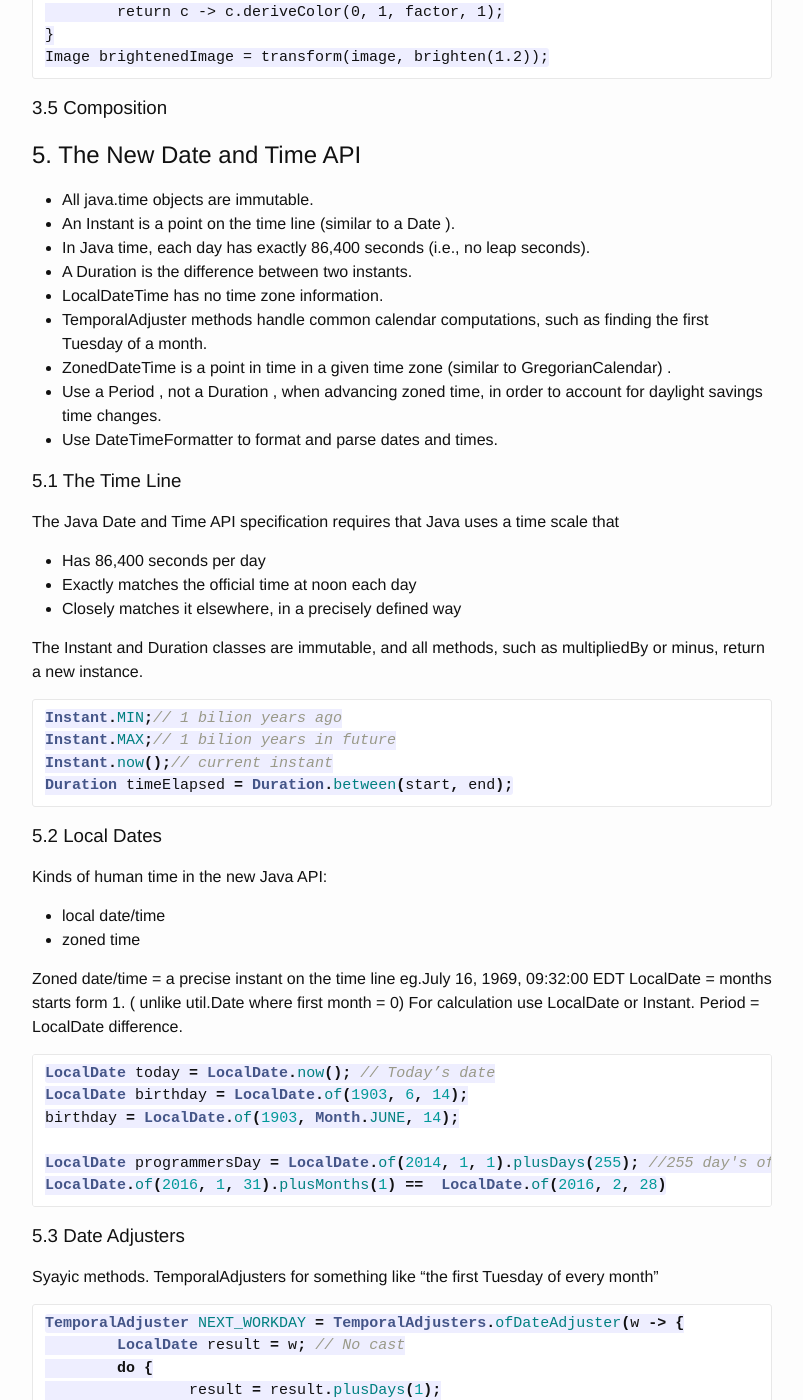
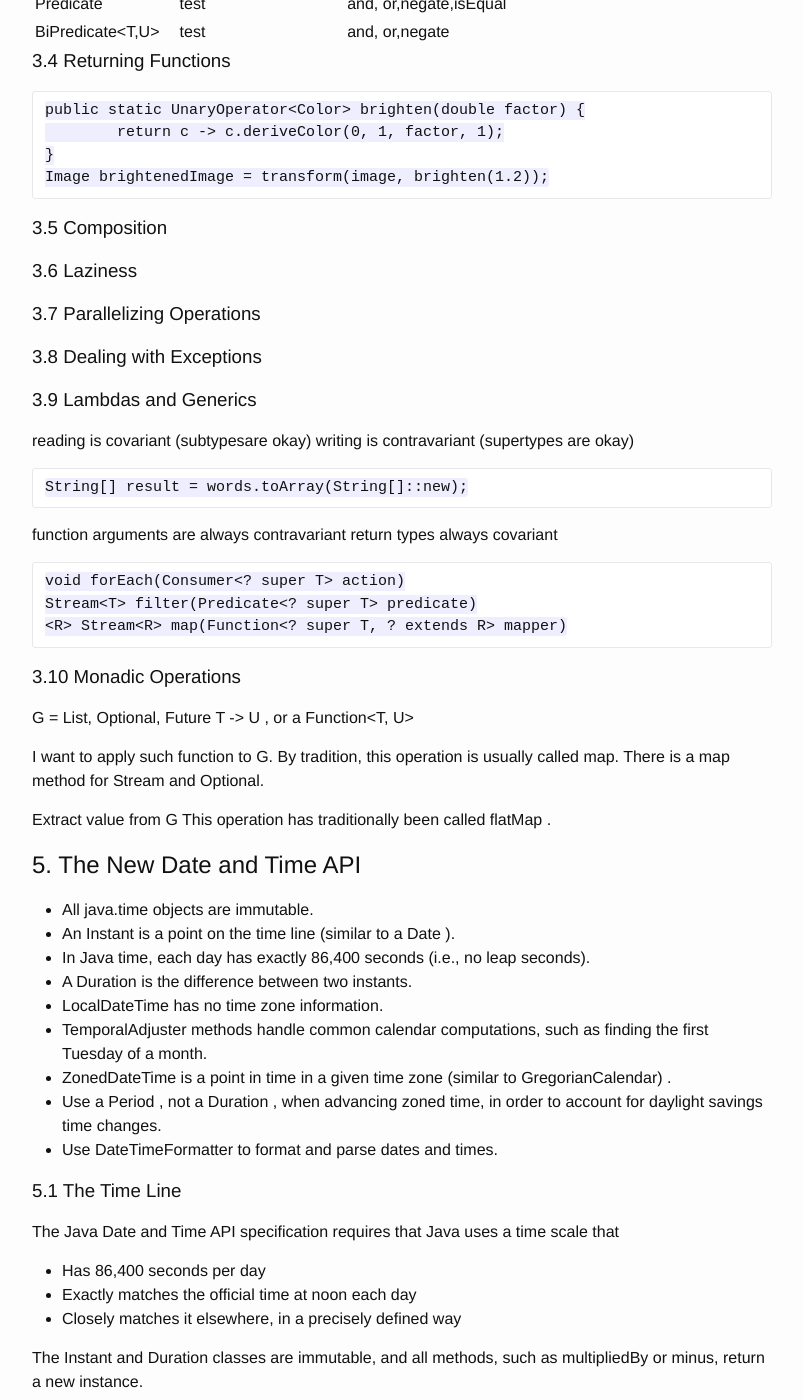
Before and after one commit to predoiua/predoiua.github.io, a Jekyll site: the page built from tutorials/java/java_8_really_impatient/index.md, in a window 1280 px wide and 1400 px high, scrolled down 9242 px. Shown: the whole window, without its empty margins (238-1041 px from the left). Built offline with Jekyll 4.4.1, drawn with Linux system fonts in a browser that asks for light colours; some of the changed text lies outside the part shown.

Commit message:
java lambda

```diff
--- a/tutorials/java/java_8_really_impatient/index.md
+++ b/tutorials/java/java_8_really_impatient/index.md
@@ -380,6 +380,42 @@ Image brightenedImage = transform(image, brighten(1.2));
 
 ### 3.5 Composition
 
+### 3.6 Laziness
+
+### 3.7 Parallelizing Operations
+
+### 3.8 Dealing with Exceptions
+
+### 3.9 Lambdas and Generics
+
+reading is covariant (subtypesare okay)
+writing is contravariant (supertypes are okay)
+
+~~~
+String[] result = words.toArray(String[]::new);
+~~~
+
+function arguments are always contravariant
+return types always covariant
+
+~~~
+void forEach(Consumer<? super T> action)
+Stream<T> filter(Predicate<? super T> predicate)
+<R> Stream<R> map(Function<? super T, ? extends R> mapper)
+~~~
+
+### 3.10 Monadic Operations
+
+G<T> = List<T>, Optional<T>, Future<T>
+T -> U , or a Function<T, U>
+
+I want to apply such function to G<T>.
+By tradition, this operation is usually called map.
+There is a map method for Stream and Optional.
+
+Extract value from G<T>
+This operation has traditionally been called flatMap .
+
 ## 5. The New Date and Time API
 
 - All java.time objects are immutable.
```
